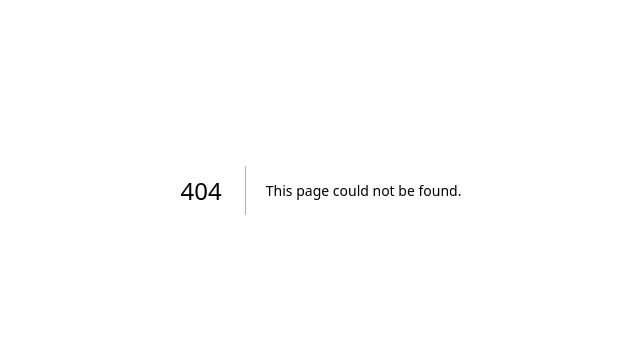
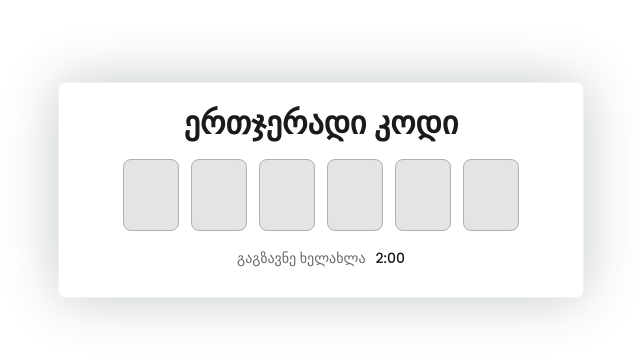
Before and after one commit to Synaptica-Development/Farmers, a Next.js app: page /otp in a window 1280 px wide. Before the commit this address had no page. Shown: the part 210-568 px from the top of the page, without its empty margins (319-959 px from the left). Built offline with nearby package versions, Linux system fonts and the light colour scheme.

Commit message:
feat: added otp page

```diff
--- a/app/_colors.scss
+++ b/app/_colors.scss
@@ -19,3 +19,6 @@ $productCardText: #37474F;
 $footerBackground: #191919;
 $footerSecondaryText: #808080;
 $footerBorder: #333333;
+$otpInputBackground: #E4E4E4;
+$otpInputBorder: #B0B0B0;
+$otpBorder: #F2F2F2;
--- /dev/null
+++ b/app/components/OtpInput/OtpInput.module.scss
@@ -0,0 +1,28 @@
+@use '../../_colors' as *;
+
+.otpInput {
+    width: 56px;
+    height: 72px;
+    text-align: center;
+    font-size: 24px;
+    background-color: $otpInputBackground;
+    border: 1px solid $otpInputBorder;
+    border-radius: 8px;
+    transition: border-color 0.2s ease-in-out;
+
+    &:focus {
+    border-color: $primaryGreen;
+    background-color: $secondaryHeaderGreen;
+    outline: none;
+  }
+}
+
+.error {
+    border-color: red ;
+}
+
+.errorText {
+    color: red;
+    font-size: 14px;
+    margin-top: 4px;
+}
--- /dev/null
+++ b/app/components/OtpInput/OtpInput.tsx
@@ -0,0 +1,50 @@
+import React, { useRef, useEffect } from 'react';
+import styles from './OtpInput.module.scss';
+
+interface OtpInputProps {
+    index: number;
+    value: string;
+    onChange: (value: string, index: number) => void;
+    hasError: boolean;
+    inputRef?: React.RefObject<HTMLInputElement | null>;
+}
+
+const OtpInput: React.FC<OtpInputProps> = ({ index, value, onChange, hasError, inputRef }) => {
+    const localRef = useRef<HTMLInputElement>(null);
+    const ref = inputRef ?? localRef;
+
+    useEffect(() => {
+        if (value && ref.current) {
+            const next = ref.current.nextElementSibling as HTMLElement | null;
+            next?.focus();
+        }
+    }, [value]);
+
+    const handleChange = (e: React.ChangeEvent<HTMLInputElement>) => {
+        const val = e.target.value.replace(/\D/, '').slice(0, 1);
+        onChange(val, index);
+    };
+
+    const handleKeyDown = (e: React.KeyboardEvent<HTMLInputElement>) => {
+        if (e.key === 'Backspace' && !value) {
+            const prev = e.currentTarget.previousElementSibling as HTMLElement | null;
+            prev?.focus();
+        }
+    };
+
+    return (
+        <input
+            ref={ref}
+            type="text"
+            inputMode="numeric"
+            maxLength={1}
+            value={value}
+            onChange={handleChange}
+            onKeyDown={handleKeyDown}
+            className={`${styles.otpInput} ${hasError ? styles.error : ''}`}
+            aria-label={`Digit ${index + 1}`}
+        />
+    );
+};
+
+export default OtpInput;
--- a/app/layout.tsx
+++ b/app/layout.tsx
@@ -1,11 +1,19 @@
 import type { Metadata } from "next";
 import { Inter } from "next/font/google";
+import { Poppins } from "next/font/google";
 import "./globals.scss";
 
 const inter = Inter({
   subsets: ["latin"],
   weight: ["400", "500", "600", "700"],
   variable: "--font-inter",
+  display: "swap",
+});
+
+const poppins = Poppins({
+  subsets: ["latin"],
+  weight: ["400", "500", "600", "700"],
+  variable: "--font-poppins",
   display: "swap",
 });
 
@@ -21,7 +29,7 @@ export default function RootLayout({
 }) {
   return (
     <html lang="en">
-      <body className={inter.variable}>
+      <body className={`${inter.variable} ${poppins.variable}`}>
         {children}
       </body>
     </html>
--- /dev/null
+++ b/app/otp/page.module.scss
@@ -0,0 +1,51 @@
+@use '../_colors' as *;
+.wrapper {
+    height: 100vh;
+    width: 100vw;
+    display: flex;
+    justify-content: center;
+    align-items: center;
+}
+
+.otpCard {
+    display: flex;
+    flex-direction: column;
+    align-items: center;
+    gap: 20px;
+    border-radius: 8px;
+    padding: 24px 64px 32px 64px;
+    border: 1px solid $otpBorder;
+    box-shadow: 0px 0px 56px rgba(0, 38, 3, 0.24);
+
+    h2 {
+        font-family: var(--font-poppins);
+        color: $primaryDark;
+        font-size: 32px;
+        font-weight:600;
+    }
+}
+
+.otpInputs {
+    display: flex;
+    gap: 12px;
+}
+
+.counter {
+    display: flex;
+    align-items: center;
+    gap: 10px;
+
+    p {
+        font-family: var(--font-poppins);
+        color: $primaryGray;
+        font-size: 14px;
+        font-weight: 500;
+    }
+
+    span {
+        font-family: var(--font-poppins);
+        color: $primaryDark;
+        font-size: 14px;
+        font-weight: 500;
+    }
+}
--- /dev/null
+++ b/app/otp/page.tsx
@@ -0,0 +1,68 @@
+'use client';
+
+import React, { useState, useEffect, useRef } from 'react';
+import styles from './page.module.scss';
+import OtpInput from '../components/OtpInput/OtpInput';
+
+const CORRECT_OTP = '123456';
+
+const OtpPage = () => {
+  const [otp, setOtp] = useState<string[]>(Array(6).fill(''));
+  const [error, setError] = useState(false);
+  const firstInputRef = useRef<HTMLInputElement>(null);
+
+  const handleChange = (value: string, index: number) => {
+    const newOtp = [...otp];
+    newOtp[index] = value;
+    setOtp(newOtp);
+    setError(false);
+  };
+
+  useEffect(() => {
+    const joinedOtp = otp.join('');
+    if (joinedOtp.length === 6 && !otp.includes('')) {
+      if (joinedOtp === CORRECT_OTP) {
+        alert('✅ OTP is correct!');
+      } else {
+        setError(true);
+        setOtp(Array(6).fill(''));
+        setTimeout(() => {
+          firstInputRef.current?.focus();
+        }, 0);
+      }
+    }
+  }, [otp]);
+
+  const handleSubmit = (e: React.FormEvent) => {
+    e.preventDefault();
+  };
+
+  return (
+    <div className={styles.wrapper}>
+      <div className={styles.otpCard}>
+        <h2>ერთჯერადი კოდი</h2>
+        <form onSubmit={handleSubmit}>
+          <div className={styles.otpInputs}>
+            {otp.map((value, index) => (
+              <OtpInput
+                key={index}
+                index={index}
+                value={value}
+                onChange={handleChange}
+                hasError={error}
+                inputRef={index === 0 ? firstInputRef : undefined}
+              />
+            ))}
+          </div>
+        </form>
+        <div className={styles.counter}>
+          <p>გაგზავნე ხელახლა</p>
+          <span>2:00</span>
+        </div>
+        {error && <p className={styles.errorText}>კოდი არასწორია</p>}
+      </div>
+    </div>
+  );
+};
+
+export default OtpPage;
```
